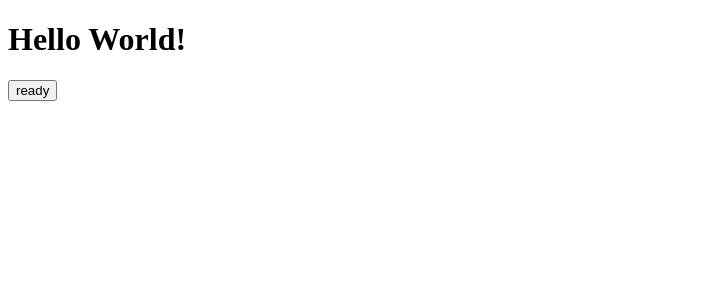
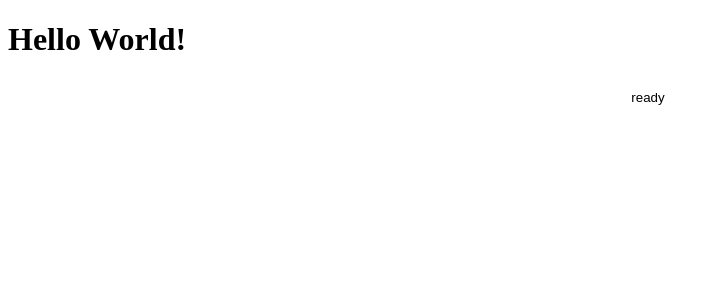
Before and after one commit to Computer-Research-Association/CodingRoadmapAssistant, a React (Vite) app in the folder webview-ui/: page / in a window 1280 px wide. Shown: the top 300 px of the page, without its empty margins (0-720 px from the left). Built offline with nearby package versions, Linux system fonts and the light colour scheme.

Commit message:
[style #58] index.css default style

```diff
--- a/webview-ui/src/index.css
+++ b/webview-ui/src/index.css
@@ -0,0 +1,23 @@
+html,
+body {
+  height: 100%;
+}
+
+body {
+  padding: 0;
+  box-sizing: border-box;
+  color: var(--vscode-foreground);
+  font-size: var(--vscode-font-size);
+  font-weight: var(--vscode-font-weight);
+  font-family: var(--vscode-font-family);
+  width: 100%;
+}
+
+button {
+  background-color: var(--vscode-button-background);
+  color: var(--vscode-button-foreground);
+  width: 100%;
+  border: none;
+  padding: 10px;
+  border-radius: 4px;
+}
```
